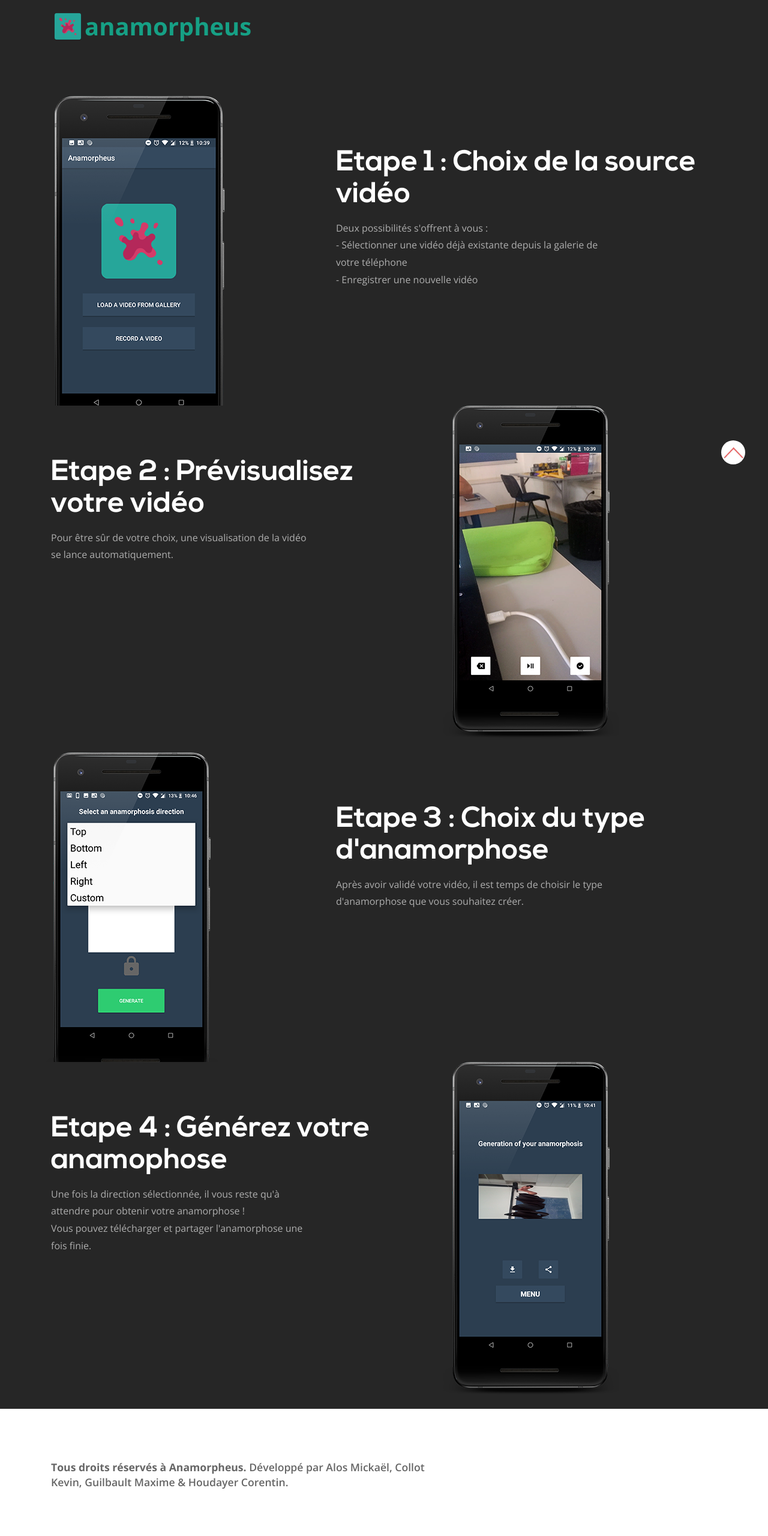
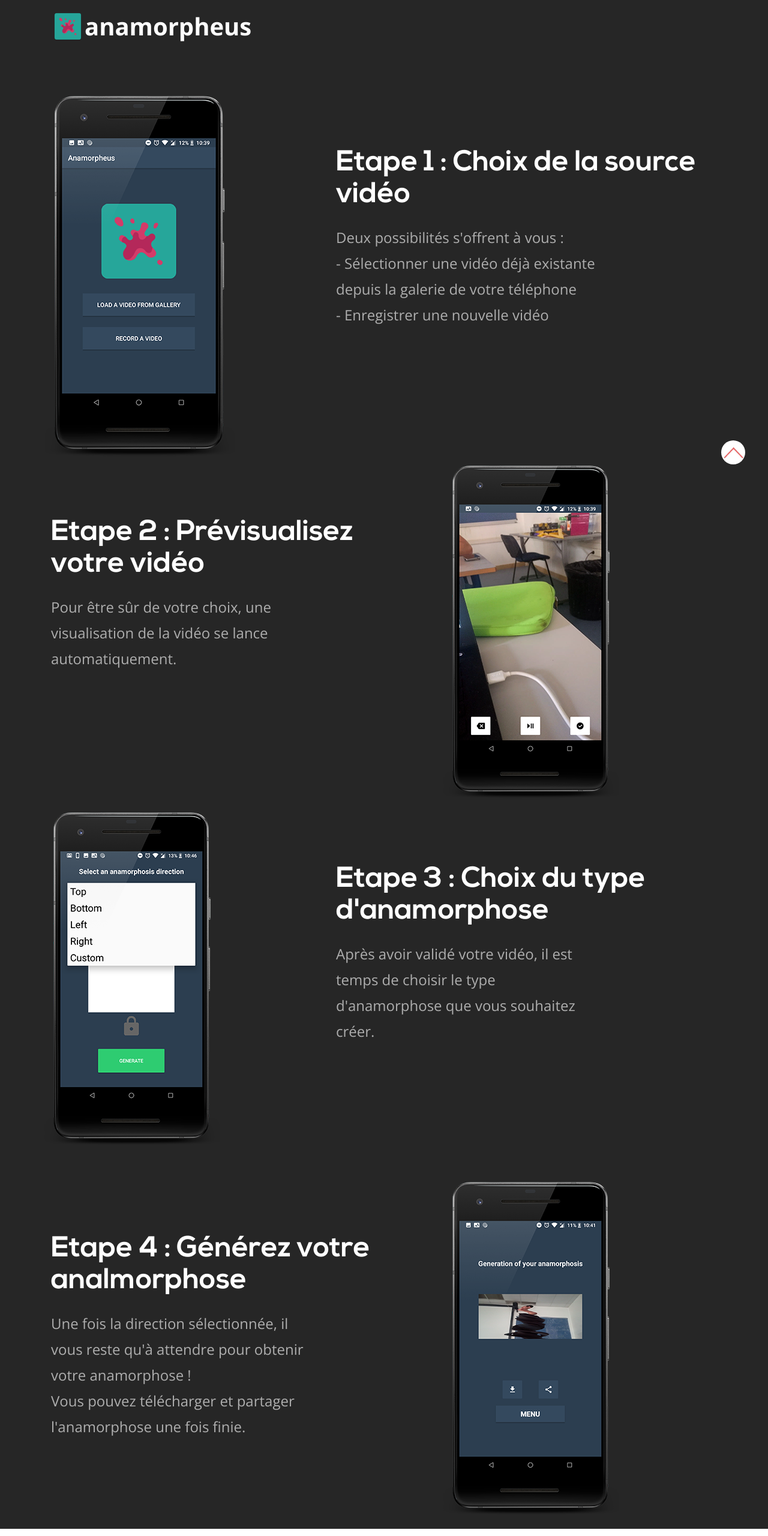
Before and after one commit to houdayec/Anamorpheus, a plain HTML site: page userGuide.html in a window 1280 px wide. Shown: the top 2560 px of the page at 60% size. Drawn offline with nearby package versions, Linux system fonts and the light colour scheme.

Commit message:
Update user guide + UI changes

```diff
--- a/css/theme-style.css
+++ b/css/theme-style.css
@@ -459,7 +459,7 @@ nav a#pull {
 
 .Share-instantly-left span{
 	width:350px;
-	height:516px;
+	height:616px;
 	display:block;
 }
 .indexImagesShare span{
@@ -473,6 +473,7 @@ nav a#pull {
 .Share-instantly-right p{
 	color: #AEAEAE;
 	line-height: 1.8em;
+  font-size: 1.5em;
 }
 .Share-instantly-right a{
 	color : white;
@@ -1088,7 +1089,7 @@ p.cousel_demo{
   margin-top: 15px
 }
 .logoUserGuide a{
-	color: #16a085;
+	color: white;
 	font-weight: 700;
 	font-size: 2.5em;
 }
--- a/userGuide.html
+++ b/userGuide.html
@@ -161,7 +161,7 @@ License URL: http://creativecommons.org/licenses/by/3.0/
 
 			<div class="container">
 				<div class="col-md-7 Share-instantly-right">
-					<h3>Etape 4 : Générez votre anamophose</h3>
+					<h3>Etape 4 : Générez votre analmorphose</h3>
 					<p class="head-para">Une fois la direction sélectionnée, il vous reste qu'à attendre pour obtenir votre anamorphose ! </br>
 					Vous pouvez télécharger et partager l'anamorphose une fois finie.</p>
 				</div>
```
Also changed, not shown: index.html (+3 -3 lines).
